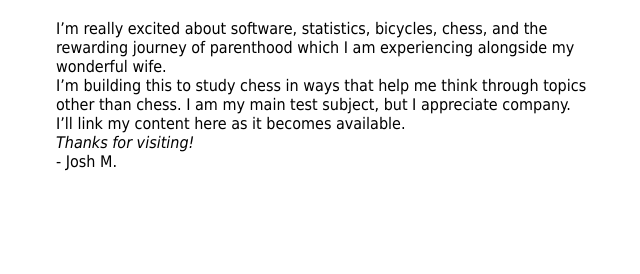
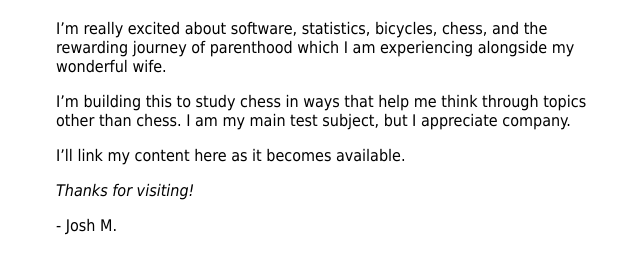
Before and after one commit to brantmerrell/jbm.eco, a plain HTML site: page html/index.nginx-debian.html in a window 1280 px wide. Shown: the part 62-336 px from the top of the page, without its empty margins (304-944 px from the left). Drawn offline with Linux system fonts and the light colour scheme.

Commit message:
dd render script

```diff
--- a/home.html
+++ b/html/index.nginx-debian.html
@@ -19,10 +19,10 @@
 <header id="title-block-header">
 <h1 class="title">Welcome to my site!</h1>
 </header>
-<p>I’m really excited about software, statistics, bicycles, chess, and the rewarding journey of parenthood which I am experiencing alongside my wonderful wife.<br />
-I’m building this to study chess in ways that help me think through topics other than chess. I am my main test subject, but I appreciate company.<br />
-I’ll link my content here as it becomes available.<br />
-<em>Thanks for visiting!</em><br />
-- Josh M.</p>
+<p>I’m really excited about software, statistics, bicycles, chess, and the rewarding journey of parenthood which I am experiencing alongside my wonderful wife.</p>
+<p>I’m building this to study chess in ways that help me think through topics other than chess. I am my main test subject, but I appreciate company.</p>
+<p>I’ll link my content here as it becomes available.</p>
+<p><em>Thanks for visiting!</em></p>
+<p>‐ Josh M.</p>
 </body>
 </html>
```
Also changed, not shown: index.nginx-debian.html (deleted, +0 -21 lines), html/styles.css (renamed from styles.css), 2 other files.
